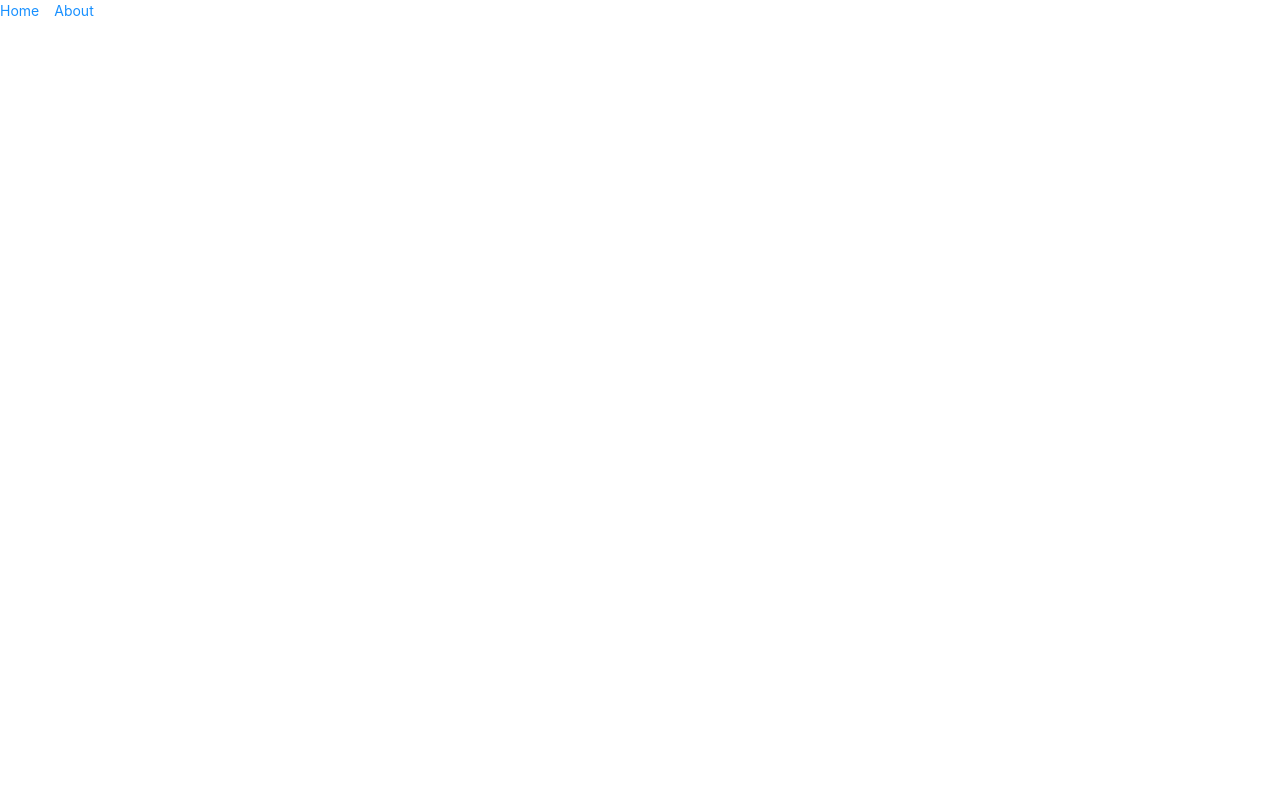
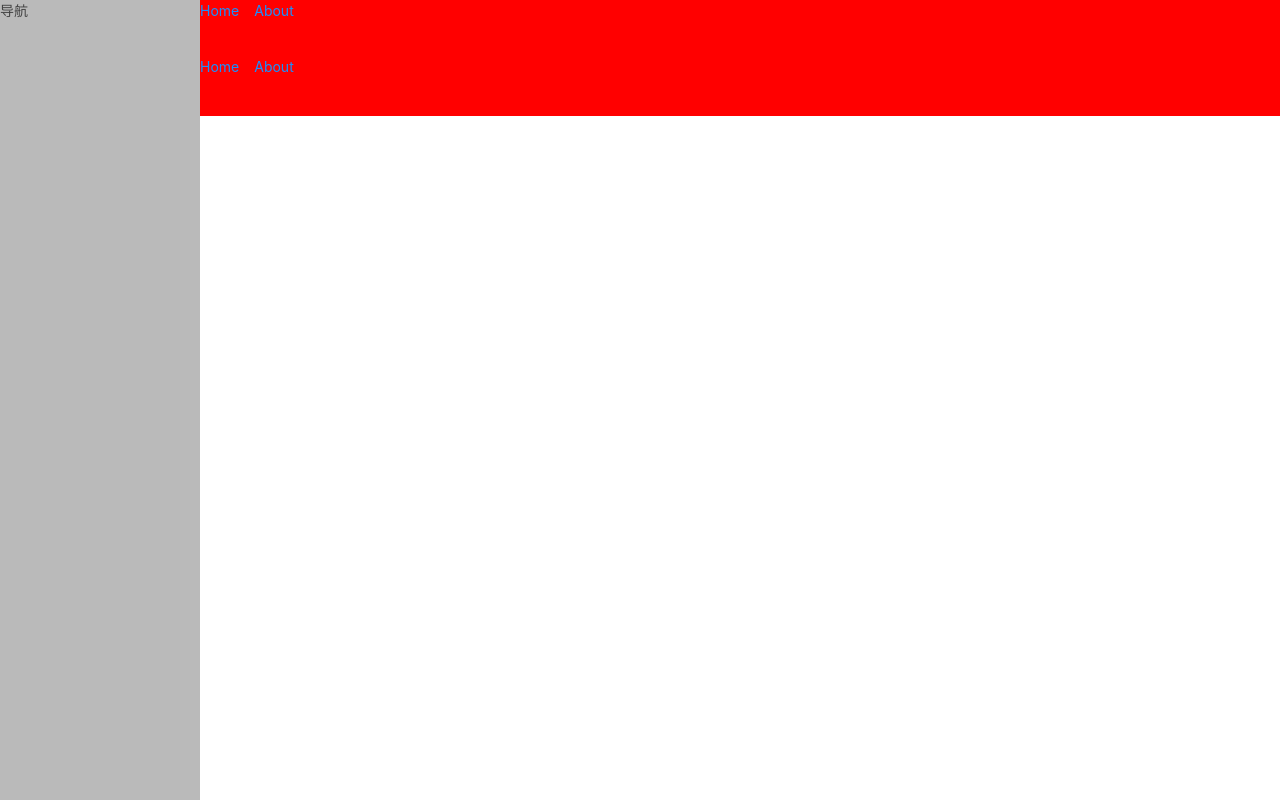
Before and after one commit to wuchao404/ims, a Next.js app: page /components/Header in a window 1280 px wide. Built offline with nearby package versions, Linux system fonts and the light colour scheme; sample sign-in values are in the browser's storage.

Commit message:
<wuchao>:前端添加导航栏和面包屑,代码未实现

```diff
--- a/pages/_app.tsx
+++ b/pages/_app.tsx
@@ -4,7 +4,8 @@
 import Router from 'next/router';
 import { inWhiteList } from '../router/whiteList';
 import { hasToken } from '../utils/frontend/storage';
-import { jumpToLogin } from '../router/redirect'
+import { jumpToLogin } from '../router/redirect';
+import Main from './components/Main'
 
 // 重写_app.js,详情查看 https://nextjs.org/docs#custom-app
 export default (props: any) => {
@@ -29,6 +30,9 @@
     }
   }, []);
 
-
-  return <Component {...pageProps} />
+  return (
+    <Main>
+      <Component {...pageProps} />
+    </Main>
+  )
 }
--- a/pages/components/Header.tsx
+++ b/pages/components/Header.tsx
@@ -5,7 +5,7 @@
 };
 
 const Header = () => (
-  <div>
+  <div style={{height: 60, background: 'red'}}>
     <Link href="/">
       <a style={linkStyle}>Home</a>
     </Link>
--- /dev/null
+++ b/pages/components/Main.tsx
@@ -0,0 +1,21 @@
+import React from 'react';
+import Navigation from './Navigation';
+import Header from './Header';
+import './style/main.less'
+
+const Main = (props: any) => {
+  const {
+    children
+  } = props;
+  return (
+    <div className='main_div'>
+      <Navigation />
+      <div className='right_div'>
+        <Header />
+        <div className='container_div'>{ children }</div>
+      </div>
+    </div>
+  )
+}
+
+export default Main;
--- /dev/null
+++ b/pages/components/Navigation.tsx
@@ -0,0 +1,9 @@
+import React from 'react';
+import './style/navigation.less'
+
+const Navigation = (props: any) => {
+  return (
+    <div className="navigation_div">导航</div>
+  )
+}
+export default Navigation;
--- /dev/null
+++ b/pages/components/style/main.less
@@ -0,0 +1,12 @@
+.main_div {
+  display: flex;
+  height: 100%;
+  .right_div {
+    flex: 1;
+    display: flex;
+    flex-direction: column;
+    .container_div {
+      height: 100%;
+    }
+  }
+}
--- /dev/null
+++ b/pages/components/style/navigation.less
@@ -0,0 +1,4 @@
+.navigation_div {
+  width: 200px;
+  background-color: #bababa;
+}
```
